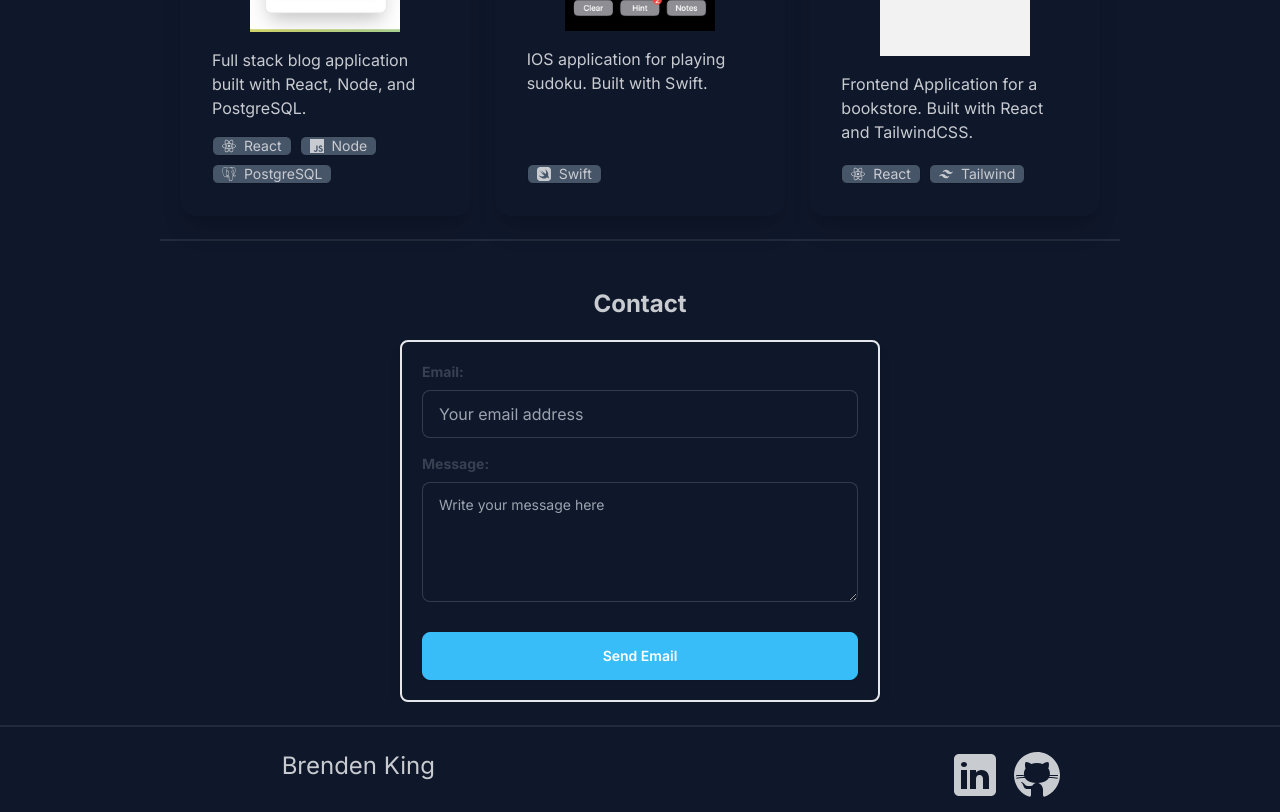
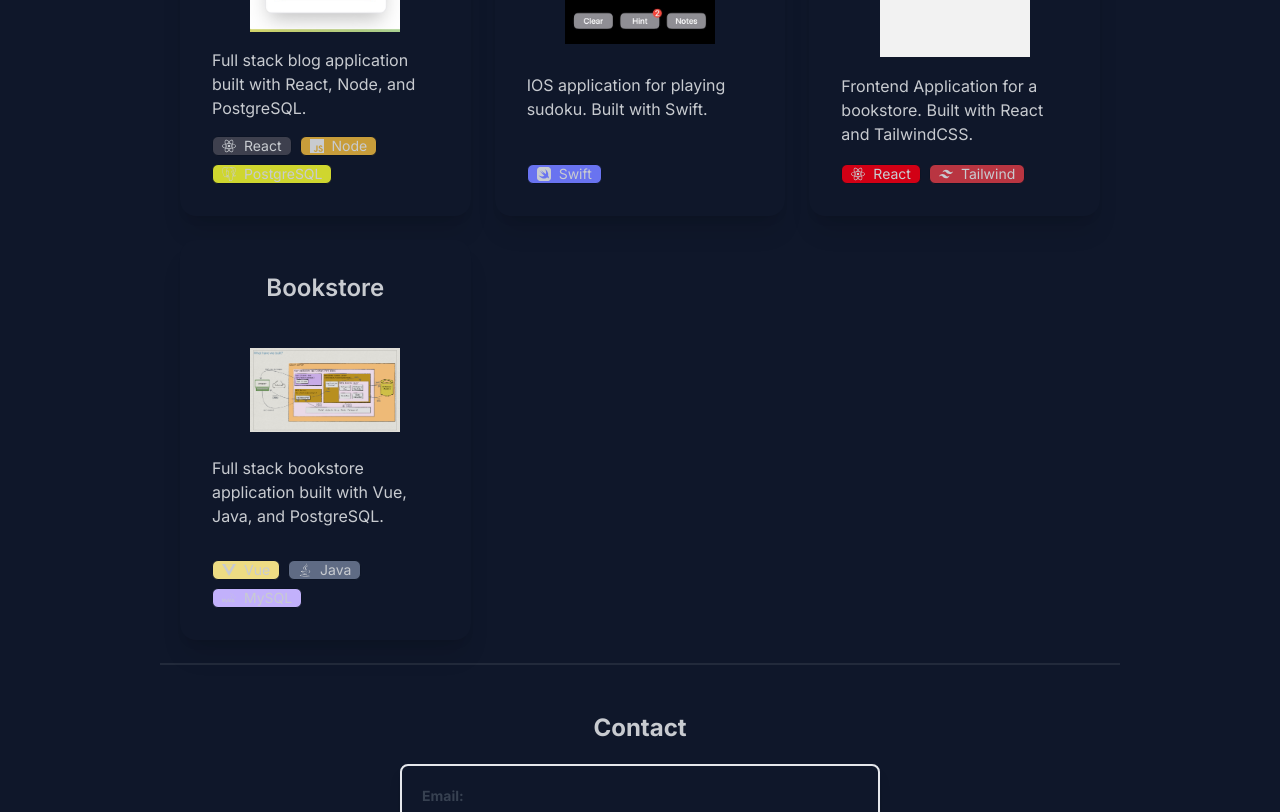
Before and after one commit to BrendenKingTLG/BrendenKingTLG.github.io, a Next.js app: page / in a window 1280 px wide. Shown: the part 3080-3892 px from the top of the page. Built offline with nearby package versions, Linux system fonts and the light colour scheme.

Commit message:
updated web dev project link

```diff
--- a/src/components/Works/index.tsx
+++ b/src/components/Works/index.tsx
@@ -6,7 +6,10 @@ import {
   SiJavascript,
   SiSwift,
   SiTailwindcss,
+  SiVuedotjs,
+  SiMysql,
 } from "react-icons/si";
+import { FaJava } from "react-icons/fa6";
 
 const works = [
   {
@@ -36,7 +39,28 @@ const works = [
     image: "/webport.png",
     badges: [<SiReact key={"React"} />, <SiTailwindcss key={"Tailwind"} />],
   },
+  {
+    title: "Bookstore",
+    description:
+      "Full stack bookstore application built with Vue, Java, and PostgreSQL.",
+    link: "https://gitlab.com/passionprojects/bookstore",
+    image: "/bookstore.PNG",
+    badges: [
+      <SiVuedotjs key={"Vue"} />,
+      <FaJava key={"Java"} />,
+      <SiMysql key={"MySQL"} />,
+    ],
+  },
 ];
+
+function getRandomColor() {
+  const letters = "0123456789ABCDEF";
+  let color = "#";
+  for (let i = 0; i < 6; i++) {
+    color += letters[Math.floor(Math.random() * 16)];
+  }
+  return color;
+}
 
 export default function Work() {
   return (
@@ -46,12 +70,16 @@ export default function Work() {
       <h2 className="text-center text-3xl mt-10 font-bold mb-6">Works</h2>
       <div className="grid grid-cols-1 sm:grid-cols-2 lg:grid-cols-3 gap-6">
         {works.map((entry, index) => (
-          <div key={index} className="card bg-base-100 shadow-xl">
-            <div className="card-body">
+          <div
+            key={index}
+            className="card bg-base-100 shadow-xl h-full"
+            style={{ minHeight: "400px" }} // Set a fixed minimum height for the cards
+          >
+            <div className="card-body flex flex-col">
               <h2 className="card-title w-full justify-center text-2xl pb-3">
                 {entry.title}
               </h2>
-              <div className="flex items-center justify-center">
+              <div className="flex items-center justify-center flex-grow">
                 <a
                   href={entry.link}
                   className="text-blue-500 mt-4 block underline"
@@ -63,6 +91,7 @@ export default function Work() {
                     alt={entry.title}
                     width={150}
                     height={150}
+                    className="object-contain"
                   />
                 </a>
               </div>
@@ -71,7 +100,8 @@ export default function Work() {
                 {entry.badges.map((badge, idx) => (
                   <div
                     key={idx}
-                    className="badge rounded-md flex gap-2 bg-slate-600"
+                    className="badge rounded-md flex gap-2"
+                    style={{ backgroundColor: getRandomColor() }}
                   >
                     {badge}
                     {badge.key}
```
Also changed, not shown: public/bookstore.PNG (added).
